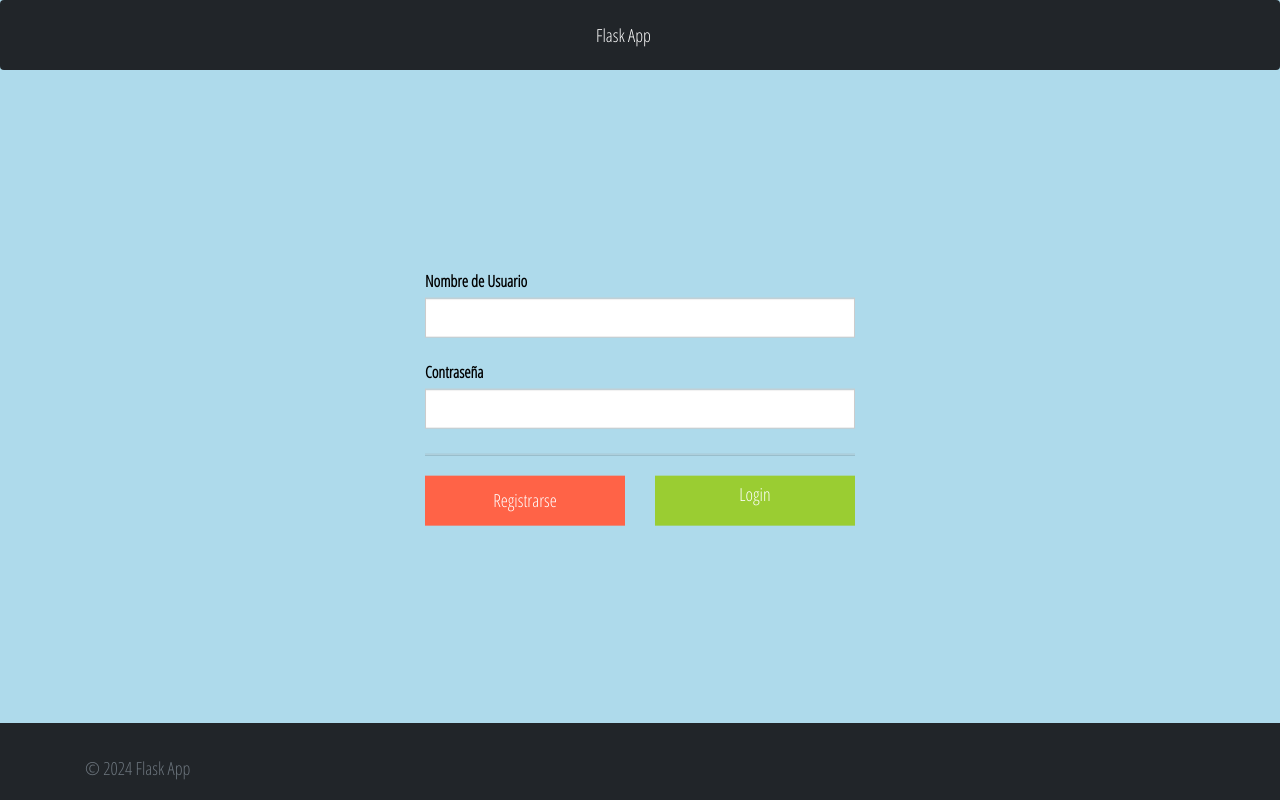
After one commit to mcuzco/ProyectoMC, a Flask app: page /register in a window 1280 px wide. The commit adds this page. Run offline with Flask 2, Linux system fonts and the light colour scheme; some libraries are stand-ins or nearby versions.

Commit message:
Register

```diff
--- a/app/app.py
+++ b/app/app.py
@@ -1,4 +1,5 @@
 from flask import Flask, render_template, request, redirect, url_for, flash, session
+from werkzeug.security import generate_password_hash, check_password_hash
 from flask_mysqldb import MySQL
 
 import os
@@ -16,32 +17,54 @@ app.config['MYSQL_SSL_DISABLED'] = True  # Deshabilitar SSL
 
 mysqldb = MySQL(app)
 
-# Simulación de base de datos de usuarios
+###################################################################################
 
-# Ruta para el login
+# URL de Login
 @app.route('/', methods=['GET', 'POST'])
 def login():
     if request.method == 'POST':
-        # Obtener los datos del formulario
         username = request.form['username']
         password = request.form['password']
         cursor = mysqldb.connection.cursor()
-        # Buscar al usuario en la base de datos
         cursor.execute('SELECT * FROM usuarios WHERE username = %s', (username,))
         user = cursor.fetchone()
-        # Verificar si las credenciales son correctas
-        if user and user['password'] == password:
-            # Si el usuario y la contraseña son correctos, guardar el id del usuario en la sesión
+
+        if user and check_password_hash(user['password'], password):
             session['user_id'] = user['id']
             flash('Login exitoso!', 'success')
-            return redirect(url_for('index'))  # Redirigir a la página de dashboard o principal
+            return redirect(url_for('index'))
         else:
             flash('Usuario o contraseña incorrectos', 'danger')
-    return render_template('login.html')  # Mostrar formulario de login
 
+    return render_template('login.html')
 
+# Ruta para registrar nuevos usuarios
+@app.route('/register', methods=['GET', 'POST'])
+def register():
+    if request.method == 'POST':
+        username = request.form['username']
+        password = request.form['password']
+
+        if not username or not password:
+            flash('Todos los campos son obligatorios', 'danger')
+            return redirect(url_for('register'))
+
+        hashed_password = generate_password_hash(password)
+        cursor = mysqldb.connection.cursor()
+
+        try:
+            cursor.execute('INSERT INTO usuarios (username, password) VALUES (%s, %s)', (username, hashed_password))
+            mysqldb.connection.commit()
+            flash('Usuario registrado exitosamente', 'success')
+            return redirect(url_for('login'))
+        except Exception as e:
+            flash(f'Error al registrar usuario: {str(e)}', 'danger')
+            return redirect(url_for('register'))
+
+    return render_template('register.html')
 
 ###################################################################################
+
 @app.route('/index')
 def index():
     cursor = mysqldb.connection.cursor()
--- a/app/static/css/main.css
+++ b/app/static/css/main.css
@@ -1,10 +1,8 @@
 body {
-  background: #8E2DE2;
-  /* fallback for old browsers */
+  /* background: #8E2DE2;
   background: -webkit-linear-gradient(to right, #4A00E0, #8E2DE2);
-  /* Chrome 10-25, Safari 5.1-6 */
-  background: linear-gradient(to right, #4A00E0, #8E2DE2);
-  /* W3C, IE 10+/ Edge, Firefox 16+, Chrome 26+, Opera 12+, Safari 7+ */
+  background: linear-gradient(to right, #4A00E0, #8E2DE2); */
+  background: #aedaeb !important;
 
 }
 
--- /dev/null
+++ b/app/static/css/register.css
@@ -0,0 +1,66 @@
+body, html{
+   font-family: 'Open Sans Condensed', sans-serif;
+    font-size: 18px;
+    background: #aedaeb !important;
+}
+
+.register-form{
+    font-size: 16px;
+   left: 50%;
+    top: 50%;
+    position: absolute;
+    -webkit-transform: transbte3d(-50%, -50%, 0);
+    -moz-transform: translate3d(-50%, -50%, 0);
+    transform: translate3d(-50%, -50%, 0);
+}
+
+.regbutton{
+    height: 50px;
+    width: 200px;
+    background-color:tomato;
+    border-radius: 0px;
+    font-size: 18px;
+    color:white;
+    border: none !important;
+    margin-bottom: 5px;
+}
+.regbutton:hover{
+    color: white;
+    background-color:#aa422f;
+}
+.regbutton:active{
+    color: white;
+    background-color:#aa422f;
+}
+.logbutton{
+    height: 50px;
+    width: 200px;
+    background-color:yellowgreen;
+    border-radius: 0px;
+    font-size: 18px;
+    color:white;
+    border: none !important;
+    margin-bottom: 5px;
+}
+.logbutton:hover{
+    color: white;
+    background-color:darkolivegreen;
+}
+.logbutton:active{
+    color: white;
+    background-color:darkolivegreen;
+}
+
+
+
+.register-form label{
+    color: aliceblue;
+
+}
+.register-form input{
+    margin-bottom: 5px;
+    width: 430px;
+    height: 40px;
+    border-radius: 0px;
+    font-family: Arial, Helvetica, sans-serif;
+}
--- a/app/templates/login.html
+++ b/app/templates/login.html
@@ -50,7 +50,7 @@
 
             <div class="mt-4">
                 <div class="d-flex justify-content-center links">
-                    Don't have an account? <a href="#" class="ml-2">Sign Up</a>
+                    Don't have an account? <a href="{{ url_for('register') }}" class="ml-2">Sign Up</a>
                 </div>
                 <div class="d-flex justify-content-center links">
                     <a href="#">Forgot your password?</a>
--- /dev/null
+++ b/app/templates/register.html
@@ -0,0 +1,37 @@
+{% extends "layout.html" %}
+
+{% block body %}
+<link href="//maxcdn.bootstrapcdn.com/bootstrap/3.3.0/css/bootstrap.min.css" rel="stylesheet" id="bootstrap-css">
+<link rel="stylesheet" href="{{ url_for('static', filename='css/register.css') }}">
+<script src="//maxcdn.bootstrapcdn.com/bootstrap/3.3.0/js/bootstrap.min.js"></script>
+<script src="//code.jquery.com/jquery-1.11.1.min.js"></script>
+
+<link href='https://fonts.googleapis.com/css?family=Open+Sans+Condensed:300' rel='stylesheet' type='text/css'>
+
+<div class="container-fluid">
+    <form action="{{ url_for('register') }}" method="POST" class="register-form">
+        <div class="row">
+            <div class="col-md-4 col-sm-4 col-lg-4">
+                <label style="color: black;" for="username">Nombre de Usuario</label>
+                <input id="username" name="username" class="form-control" type="text" required>
+            </div>
+        </div>
+        <div class="row mt-3">
+            <div class="col-md-4 col-sm-4 col-lg-4">
+                <label style="color: black;"  for="password">Contraseña</label>
+                <input id="password" name="password" class="form-control" type="password" required>
+            </div>
+        </div>
+        <hr>
+        <div class="row">
+            <div class="col-md-6 col-sm-6 col-xs-6 col-lg-6">
+                <button type="submit" class="btn btn-primary regbutton">Registrarse</button>
+            </div>
+            <div class="col-md-6 col-sm-6 col-xs-6 col-lg-6">
+                <a href="{{ url_for('login') }}" class="btn btn-default logbutton">Login</a>
+            </div>
+        </div>
+    </form>
+</div>
+
+{% endblock %}
```
Also changed, not shown: sql/db.sql (+9 -0 lines).
